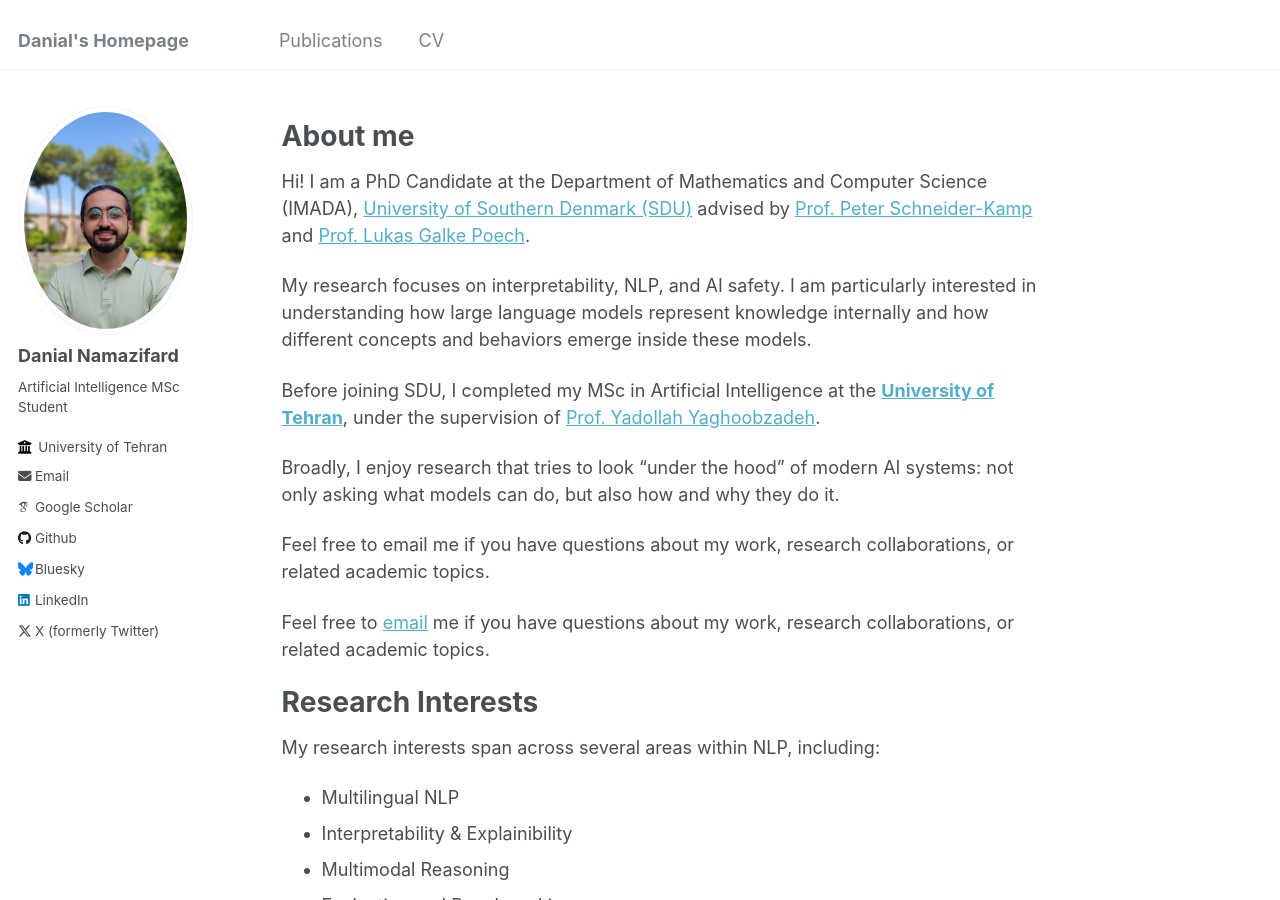
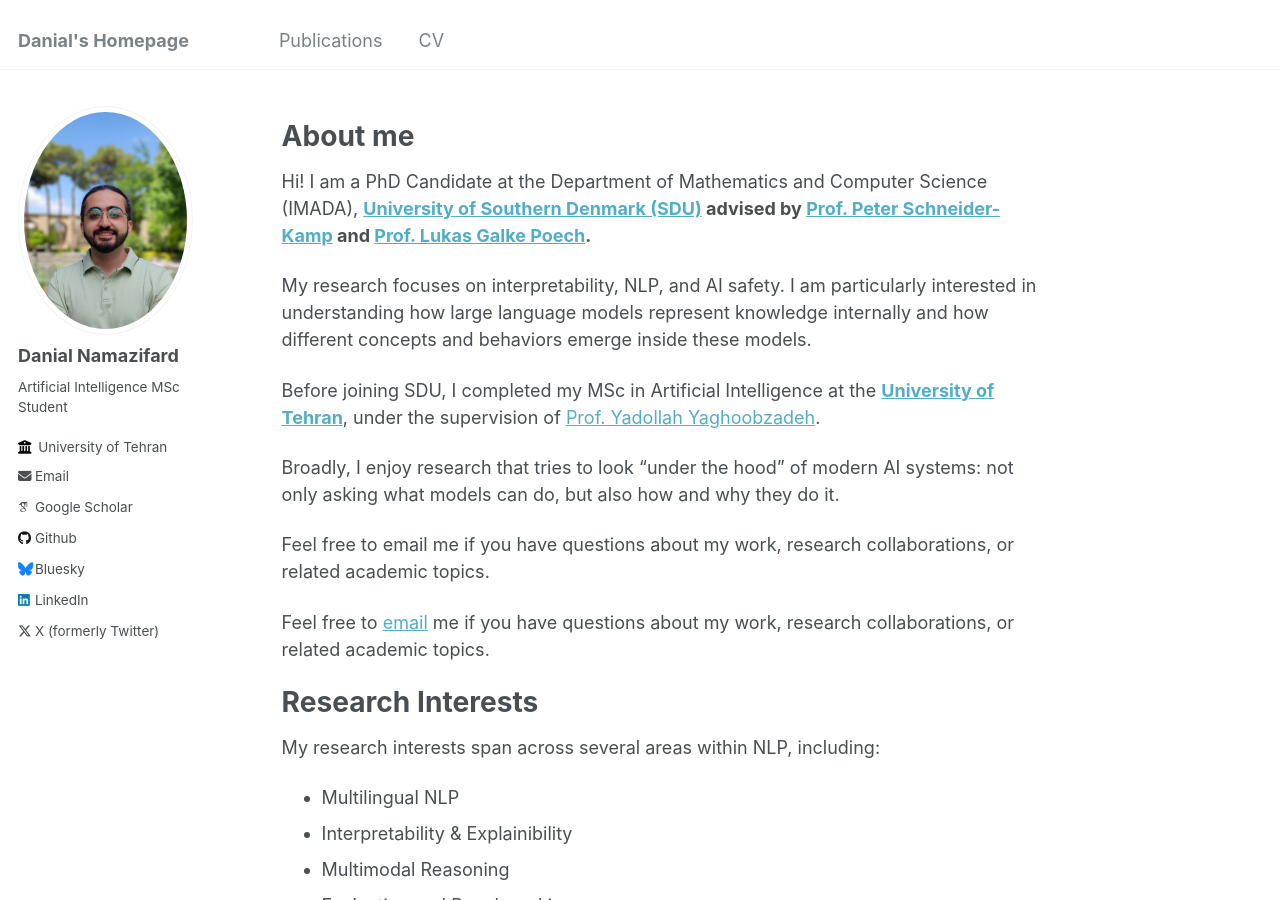
Before and after one commit to namazifard/namazifard.github.io, a Jekyll site: the page built from _pages/about.md, in a window 1280 px wide and 900 px high. Built offline with Jekyll 4.4.1, drawn with Linux system fonts in a browser that asks for light colours; some web fonts are replaced.

```diff
--- a/_pages/about.md
+++ b/_pages/about.md
@@ -10,7 +10,7 @@ redirect_from:
 
 About me
 ======
-Hi! I am a PhD Candidate at the Department of Mathematics and Computer Science (IMADA), [University of Southern Denmark (SDU)](https://www.sdu.dk/en/) advised by [Prof. Peter Schneider-Kamp](https://portal.findresearcher.sdu.dk/da/persons/petersk/) and [Prof. Lukas Galke Poech](https://portal.findresearcher.sdu.dk/da/persons/lukas-paul-achatius-galke-poech/).
+Hi! I am a PhD Candidate at the Department of Mathematics and Computer Science (IMADA), <b>[University of Southern Denmark (SDU)](https://www.sdu.dk/en/)<b> advised by [Prof. Peter Schneider-Kamp](https://portal.findresearcher.sdu.dk/da/persons/petersk/) and [Prof. Lukas Galke Poech](https://portal.findresearcher.sdu.dk/da/persons/lukas-paul-achatius-galke-poech/).
 
 My research focuses on interpretability, NLP, and AI safety. I am particularly interested in understanding how large language models represent knowledge internally and how different concepts and behaviors emerge inside these models.
 
```
